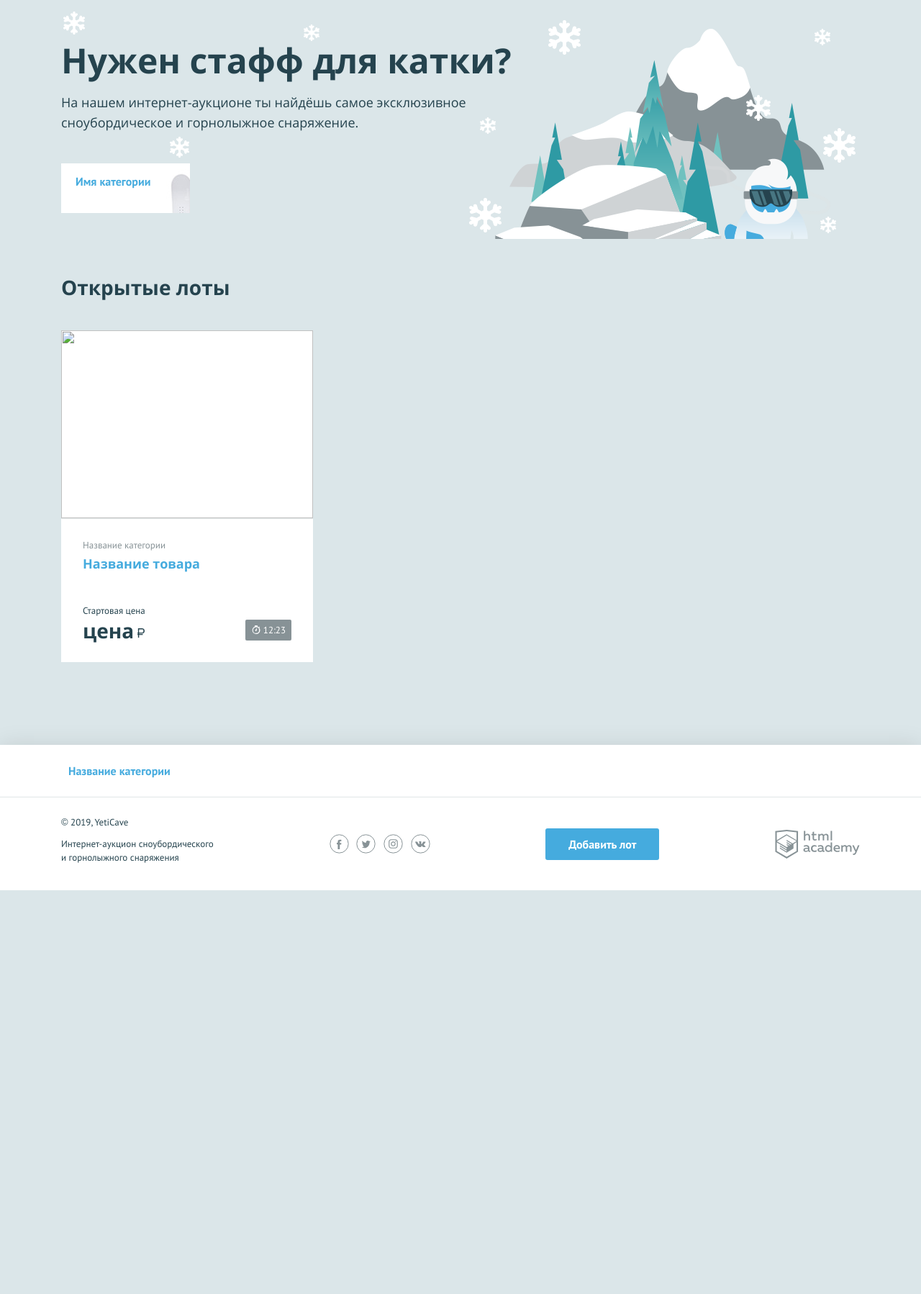
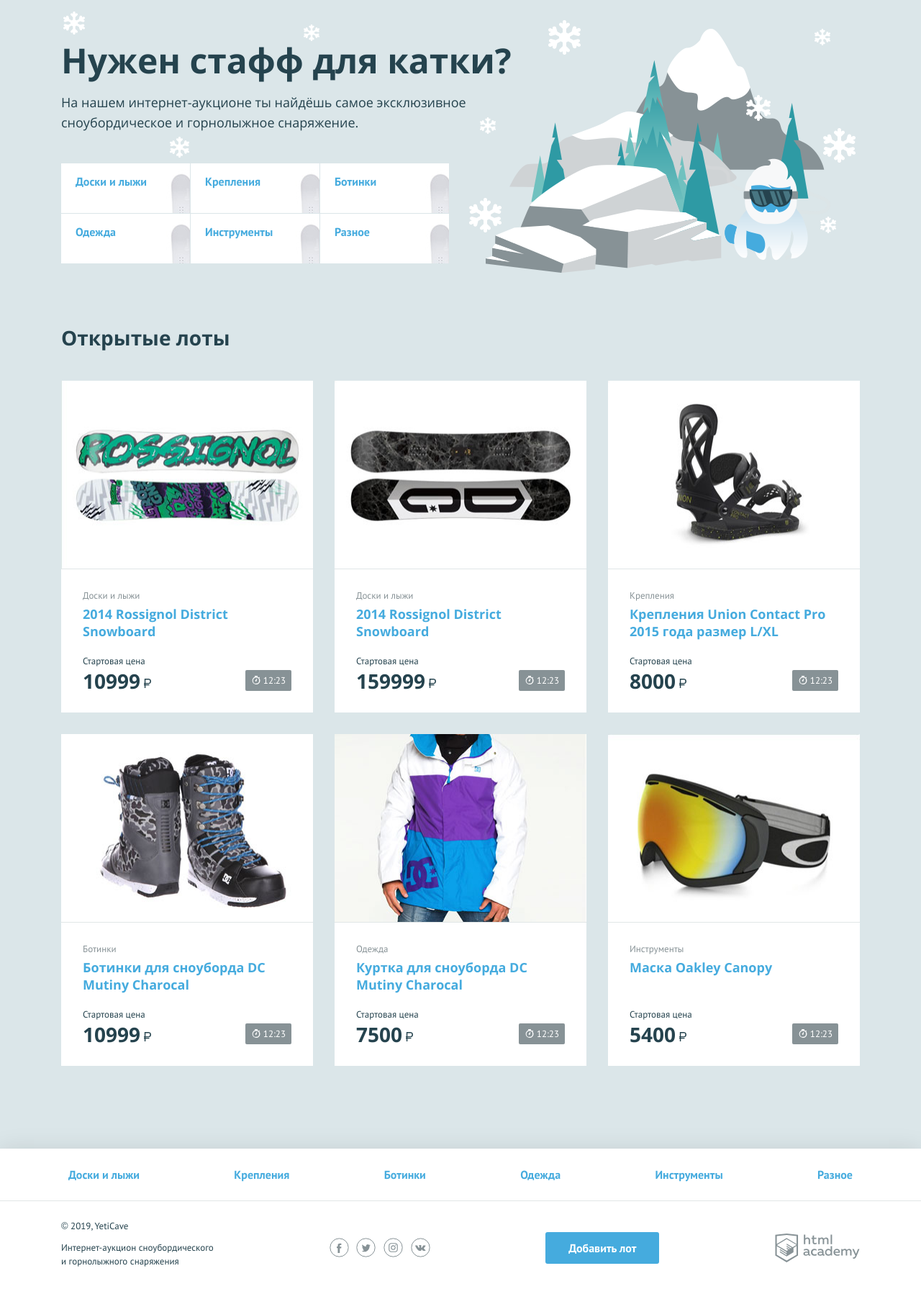
Before and after one commit to FedorenkoAl/863153-yeticave-10, a PHP site: page / in a window 1280 px wide. Shown: the part 107-1905 px from the top of the page at 72% size. Before the commit the page ends 1344 px from the top, so only its background shows below. Run offline with PHP 8.4, Linux system fonts and the light colour scheme.

Commit message:
4. Итерация по массивам

```diff
--- a/index.php
+++ b/index.php
@@ -2,6 +2,46 @@
 $is_auth = rand(0, 1);
 
 $user_name = 'Алексей'; // укажите здесь ваше имя
+
+$category = ["Доски и лыжи", "Крепления", "Ботинки", "Одежда", "Инструменты", "Разное"];
+$lots = [
+    [
+    "picture" => "img/lot-1.jpg",
+    "category" => "$category[0]",
+    "title" => "2014 Rossignol District Snowboard",
+    "prais" => "10999"
+    ],
+    [
+    "picture" => "img/lot-2.jpg",
+    "category" => "$category[0]",
+    "title" => "2014 Rossignol District Snowboard",
+    "prais" => "159999"
+    ],
+    [
+    "picture" => "img/lot-3.jpg",
+    "category" => "$category[1]",
+    "title" => "Крепления Union Contact Pro 2015 года размер L/XL",
+    "prais" => "8000"
+    ],
+    [
+    "picture" => "img/lot-4.jpg",
+    "category" => "$category[2]",
+    "title" => "Ботинки для сноуборда DC Mutiny Charocal",
+    "prais" => "10999"
+    ],
+    [
+    "picture" => "img/lot-5.jpg",
+    "category" => "$category[3]",
+    "title" => "Куртка для сноуборда DC Mutiny Charocal",
+    "prais" => "7500"
+    ],
+    [
+    "picture" => "img/lot-6.jpg",
+    "category" => "$category[4]",
+    "title" => "Маска Oakley Canopy",
+    "prais" => "5400"
+    ],
+];
 ?>
 <!DOCTYPE html>
 <html lang="ru">
@@ -52,10 +92,11 @@
         <h2 class="promo__title">Нужен стафф для катки?</h2>
         <p class="promo__text">На нашем интернет-аукционе ты найдёшь самое эксклюзивное сноубордическое и горнолыжное снаряжение.</p>
         <ul class="promo__list">
-            <!--заполните этот список из массива категорий-->
+            <?php foreach ($category as $value): ?>
             <li class="promo__item promo__item--boards">
-                <a class="promo__link" href="pages/all-lots.html">Имя категории</a>
+                <a class="promo__link" href="pages/all-lots.html"><?=$value;?></a>
             </li>
+            <?php endforeach ?>
         </ul>
     </section>
     <section class="lots">
@@ -63,18 +104,18 @@
             <h2>Открытые лоты</h2>
         </div>
         <ul class="lots__list">
-            <!--заполните этот список из массива с товарами-->
+          <?php foreach ($lots as $key => $value): ?>
             <li class="lots__item lot">
                 <div class="lot__image">
-                    <img src="" width="350" height="260" alt="">
+                    <img src="<?=$value["picture"];?>" width="350" height="260" alt="">
                 </div>
                 <div class="lot__info">
-                    <span class="lot__category">Название категории</span>
-                    <h3 class="lot__title"><a class="text-link" href="pages/lot.html">Название товара</a></h3>
+                    <span class="lot__category"><?=$value["category"];?></span>
+                    <h3 class="lot__title"><a class="text-link" href="pages/lot.html"><?=$value["title"];?></a></h3>
                     <div class="lot__state">
                         <div class="lot__rate">
                             <span class="lot__amount">Стартовая цена</span>
-                            <span class="lot__cost">цена<b class="rub">р</b></span>
+                            <span class="lot__cost"><?=$value["prais"];?><b class="rub">р</b></span>
                         </div>
                         <div class="lot__timer timer">
                             12:23
@@ -82,6 +123,7 @@
                     </div>
                 </div>
             </li>
+            <?php endforeach ?>
         </ul>
     </section>
 </main>
@@ -90,10 +132,11 @@
 <footer class="main-footer">
     <nav class="nav">
         <ul class="nav__list container">
-            <!--заполните этот список из массива категорий-->
+            <?php foreach ($category as $value): ?>
             <li class="nav__item">
-                <a href="pages/all-lots.html">Название категории</a>
+                <a href="pages/all-lots.html"><?=$value;?></a>
             </li>
+             <?php endforeach ?>
         </ul>
     </nav>
     <div class="main-footer__bottom container">
```
